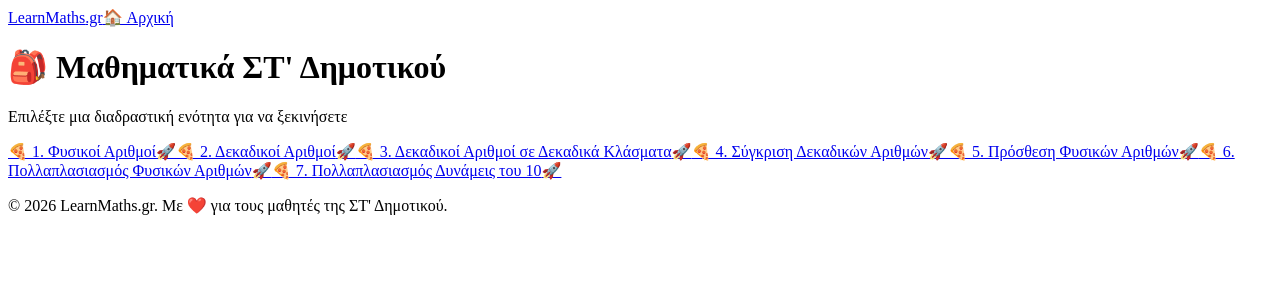
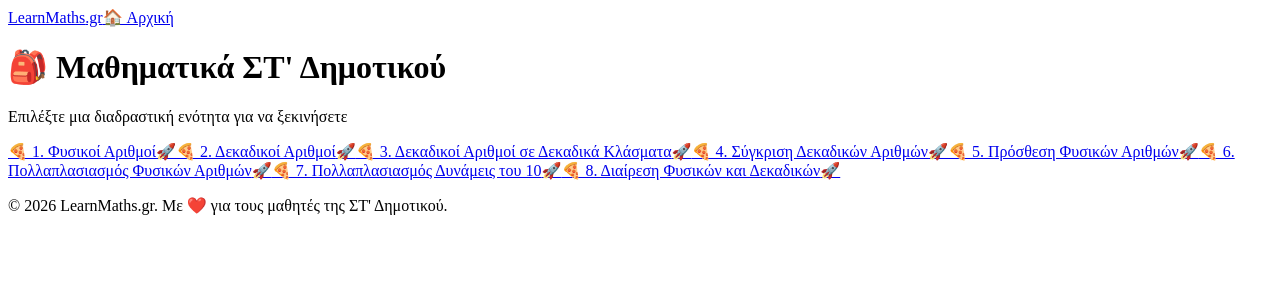
Before and after one commit to gkrimpas-lab/learn-maths-2026, a Next.js app: page /st-dimotikou in a window 1280 px wide. Shown: the top 300 px of the page. Built offline with nearby package versions, Linux system fonts and the light colour scheme.

Commit message:
Add division item to st-dimotikou index
Added a new item for division of natural and decimal numbers.

```diff
--- a/pages/st-dimotikou/index.js
+++ b/pages/st-dimotikou/index.js
@@ -11,7 +11,8 @@ export default function STDimotikouMenu() {
     { id: '4-sigkrisi-arithmon', label: '🍕 4. Σύγκριση Δεκαδικών Αριθμών', href: '/st-dimotikou/4-sigkrisi-arithmon' },
     { id: '5-prosthesi', label: '🍕 5. Πρόσθεση Φυσικών Αριθμών', href: '/st-dimotikou/5-prosthesi' },
     { id: '6-pollaplasiasmos', label: '🍕 6. Πολλαπλασιασμός Φυσικών Αριθμών', href: '/st-dimotikou/6-pollaplasiasmos' },
-    { id: '7-pollaplasiasmos-dinameis-deka', label: '🍕 7. Πολλαπλασιασμός Δυνάμεις του 10', href: '/st-dimotikou/7-pollaplasiasmos-dinameis-deka' }
+    { id: '7-pollaplasiasmos-dinameis-deka', label: '🍕 7. Πολλαπλασιασμός Δυνάμεις του 10', href: '/st-dimotikou/7-pollaplasiasmos-dinameis-deka' },
+    { id: '8-diairesi', label: '🍕 8. Διαίρεση Φυσικών και Δεκαδικών', href: '/st-dimotikou/8-diairesi' }
   ];
 
   return (
```
